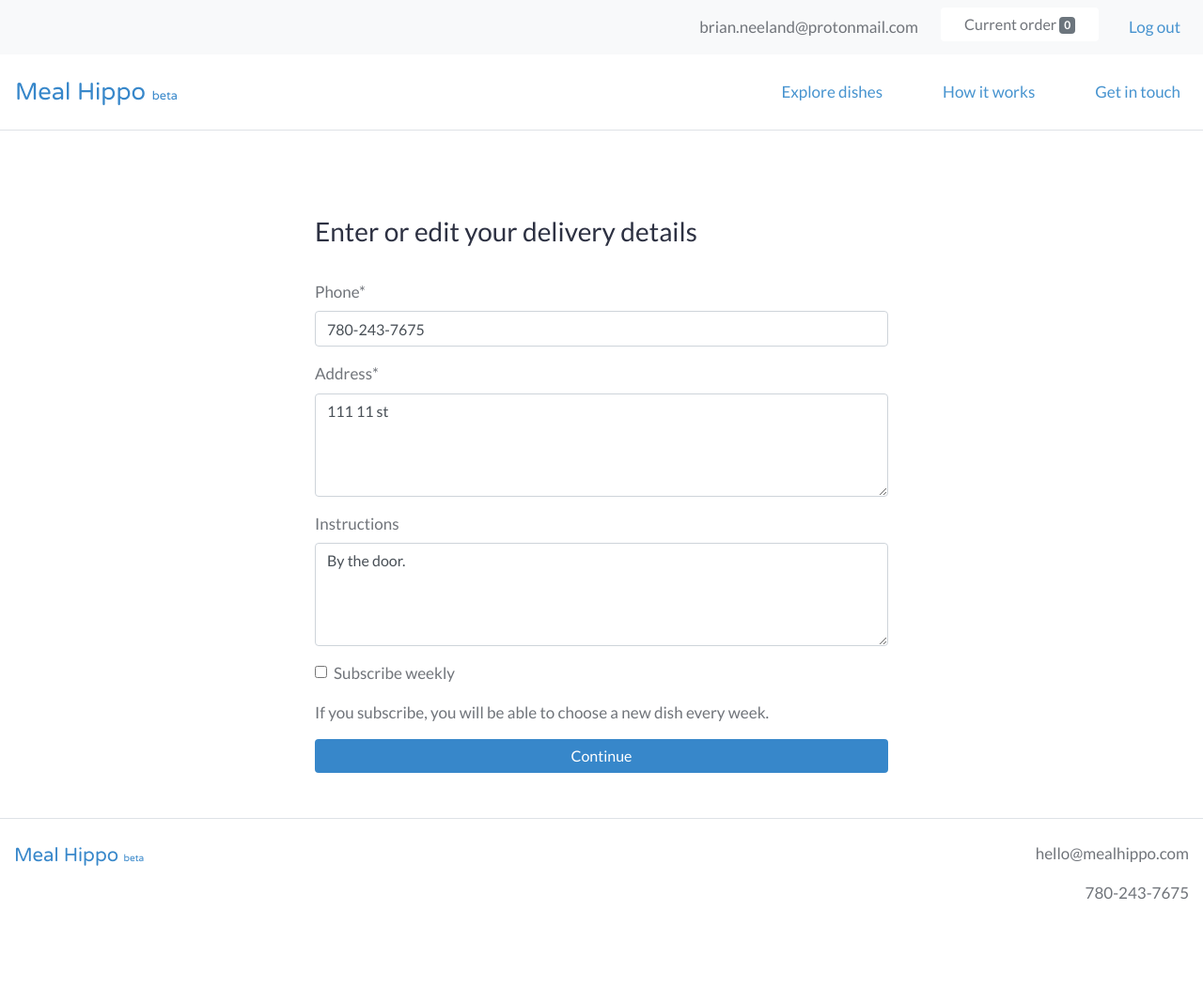
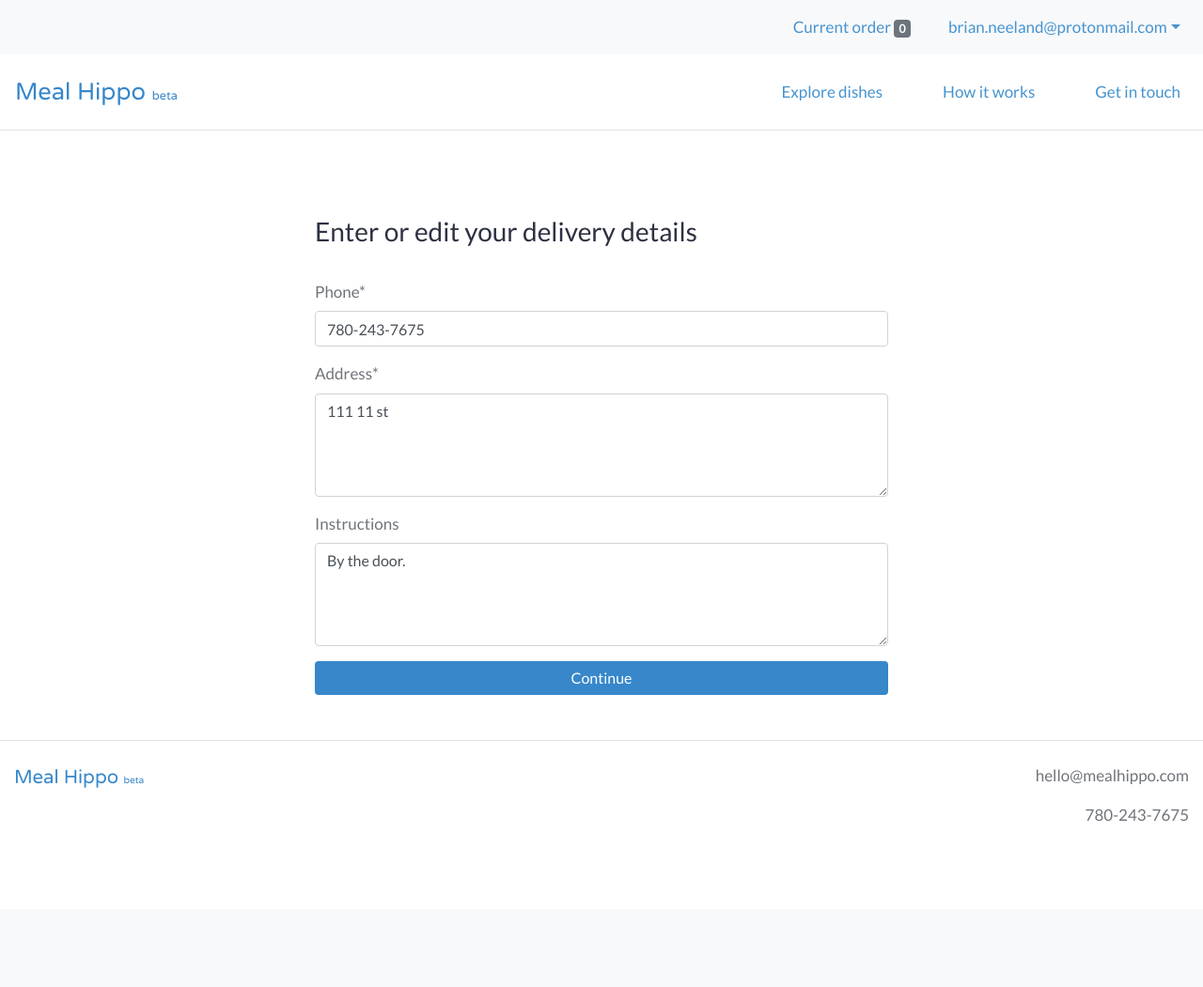
Before and after one commit to bneeland/meal-hippo, a Django app: page /order/delivery in a window 1280 px wide. Shown: the whole page at 94% size. After the commit the page ends 968 px from the top, so only its background shows below. Run offline with Django 3.2, Linux system fonts and the light colour scheme; the first user in the database is signed in; data comes from the database, SQL or seed files in the repository; some libraries are stand-ins or nearby versions.

Commit message:
Created new model for subscriptions, moved subscribe function to user menu, added email notifications

```diff
--- a/static/style.css
+++ b/static/style.css
@@ -11,8 +11,9 @@
     --link_light: #60A9D9;
     --nav_dark: #4693CF;
     --nav_light: #60A9D9;
-    --attention_dark: #E6C229;
-    --attention_light: #EED33D;
+    --attention_dark: #FFBA08;
+    --attention_light: #FFC518;
+    --attention_text: #4d4400;
 }
 
 body {
--- a/templates/base.html
+++ b/templates/base.html
@@ -25,27 +25,24 @@
     <!-- Bootstrap -->
     <link rel="stylesheet" href="https://stackpath.bootstrapcdn.com/bootstrap/4.4.1/css/bootstrap.min.css" integrity="sha384-Vkoo8x4CGsO3+Hhxv8T/Q5PaXtkKtu6ug5TOeNV6gBiFeWPGFN9MuhOf23Q9Ifjh" crossorigin="anonymous">
     <link rel="stylesheet" type="text/css" href="{% static 'style.css' %}">
-     <!-- Crips Chat -->
+     <!-- Crisp Chat -->
      <script type="text/javascript">window.$crisp=[];window.CRISP_WEBSITE_ID="236504b4-421b-42dd-a06a-f2b089be0bed";(function(){d=document;s=d.createElement("script");s.src="https://client.crisp.chat/l.js";s.async=1;d.getElementsByTagName("head")[0].appendChild(s);})();</script>
   </head>
   <body>
     {% if user.is_authenticated %}
-      <nav class="navbar navbar-expand-md navbar-light bg-light">
+        <nav class="navbar navbar-expand-md navbar-light user-nav bg-light">
             <ul class="navbar-nav ml-md-auto mx-md-0 mx-auto text-md-left text-center">
-            <li class="nav-item ml-4">
-              <span class="navbar-text">
-                {{ request.user.email }}
-              </span>
-            </li>
-            <li class="nav-item ml-4">
-              <a href="{% url 'webplatform:order_items_view' %}">
-                <button type="button" class="btn btn-light bg-white">
-                  Current order <span class="badge badge-secondary">{{ request.user|cart_item_count }}</span>
-                </button>
+              <li class="nav-item mr-4">
+                <a class="nav-link" href="{% url 'webplatform:order_items_view' %}">Current order <span class="badge badge-secondary">{{ request.user|cart_item_count }}</span>
                 </a>
               </li>
-            <li class="nav-item ml-4">
+              <li class="nav-item dropdown">
+                <a class="nav-link dropdown-toggle" data-toggle="dropdown" href="#" role="button" aria-haspopup="true" aria-expanded="false">{{ request.user.email }}</a>
+                <div class="dropdown-menu">
+                  <a class="nav-link" href="{% url 'webplatform:subscribe_toggle' request.path %}">{% if is_subscribed %}Subscribed <i class="fas fa-toggle-on"></i>{% else %}Subscribe now <i class="fas fa-toggle-off"></i>{% endif %}</a>
+                  <div class="dropdown-divider"></div>
                   <a class="nav-link" href="{% url 'logout' %}">Log out</a>
+                </div>
               </li>
             </ul>
         </nav>
@@ -58,20 +55,20 @@
       </button>
       <div class="collapse navbar-collapse" id="navbarText">
         <ul class="navbar-nav ml-auto">
-          <li class="nav-item ml-5">
+          <li class="nav-item mr-5">
             <a class="nav-link" href="{% url 'webplatform:order_items_view' %}">Explore dishes</a>
           </li>
-          <li class="nav-item ml-5">
+          <li class="nav-item mr-5">
             <a class="nav-link" href="{% url 'webplatform:support_view' %}">How it works</a>
           </li>
-          <li class="nav-item ml-5">
+          <li class="nav-item">
             <a class="nav-link" href="{% url 'webplatform:contact_view' %}">Get in touch</a>
           </li>
           {% if not user.is_authenticated %}
-            <li class="nav-item ml-5">
+            <li class="nav-item ml-5 mr-5">
               <a class="nav-link" href="{% url 'login' %}">Log in</a>
             </li>
-            <li class="nav-item ml-5">
+            <li class="nav-item">
               <a class="btn btn-primary" href="{% url 'users:signup' %}?next={% url 'webplatform:order_items_view' %}" role="button">Sign up</a>
             </li>
           {% endif %}
--- a/users/signals.py
+++ b/users/signals.py
@@ -4,9 +4,10 @@ sys.path.append("..")
 from django.db.models.signals import post_save
 from django.dispatch import receiver
 from .models import CustomUser
-from webplatform.models import UserDeliveryDetail
+from webplatform.models import UserDeliveryDetail, UserSubscription
 
 @receiver(post_save, sender=CustomUser)
 def create_user_delivery_detail(sender, instance, created, **kwargs):
     if created:
         UserDeliveryDetail.objects.create(user=instance)
+        UserSubscription.objects.create(user=instance)
--- a/webplatform/admin.py
+++ b/webplatform/admin.py
@@ -9,3 +9,4 @@ admin.site.register(models.Order)
 admin.site.register(models.UserDeliveryDetail)
 admin.site.register(models.Payment)
 admin.site.register(models.Feedback)
+admin.site.register(models.UserSubscription)
--- a/webplatform/forms.py
+++ b/webplatform/forms.py
@@ -65,7 +65,7 @@ class OrderTimingForm(ModelForm):
 class OrderDeliveryForm(ModelForm):
     class Meta:
         model = models.UserDeliveryDetail
-        fields = ['phone', 'address', 'instructions', 'is_subscribed']
+        fields = ['phone', 'address', 'instructions']
         widgets = {
           'address': forms.Textarea(attrs={'rows':4}),
           'instructions': forms.Textarea(attrs={'rows':4}),
--- a/webplatform/models.py
+++ b/webplatform/models.py
@@ -95,6 +95,13 @@ class UserDeliveryDetail(models.Model):
     def __str__(self):
         return self.user.email
 
+class UserSubscription(models.Model):
+    user = models.OneToOneField(settings.AUTH_USER_MODEL, on_delete=models.CASCADE)
+    is_subscribed = models.BooleanField(default=False)
+
+    def __str__(self):
+        return self.user.email
+
 class Feedback(models.Model):
     FEEL_CHOICES = (
         ('VD', 'Very disappointed'),
--- a/webplatform/templates/webplatform/order_delivery_view.html
+++ b/webplatform/templates/webplatform/order_delivery_view.html
@@ -19,7 +19,6 @@
       <form method="post">
         {% csrf_token %}
         {{ form|crispy }}
-        <p>If you subscribe, you will be able to choose a new dish every week.</p>
         <input type="submit" value="Continue" class="btn btn-primary btn-block">
       </form>
     </div>
--- a/webplatform/urls.py
+++ b/webplatform/urls.py
@@ -17,4 +17,5 @@ urlpatterns = [
     path('feedback/thanks', views.FeedbackCompleteView.as_view(), name='feedback_complete_view'),
     path('add_to_order/<int:pk>', views.add_to_order, name='add_to_order'),
     path('remove_from_order/<int:pk>', views.remove_from_order, name='remove_from_order'),
+    path('subscribe_toggle/<path:path>', views.subscribe_toggle, name='subscribe_toggle'),
 ]
--- a/webplatform/views.py
+++ b/webplatform/views.py
@@ -2,6 +2,7 @@ from django.shortcuts import render, get_object_or_404, redirect
 from django.views import View
 from django.views.generic.edit import CreateView, UpdateView, FormView
 from django.views.generic import TemplateView, ListView
+from django.views.generic.base import ContextMixin
 from django.contrib.auth.mixins import LoginRequiredMixin
 from django.http import HttpResponseRedirect
 from django.urls import reverse_lazy
@@ -16,16 +17,25 @@ from . import models
 from . import forms
 from . import tasks
 
-class SupportView(TemplateView):
+class IsSubscribedMixin(ContextMixin):
+    def get_context_data(self, **kwargs):
+        context = super(IsSubscribedMixin, self).get_context_data(**kwargs)
+        user = self.request.user
+        user_subscription_qs = models.UserSubscription.objects.filter(user=user)
+        user_subscription = user_subscription_qs[0]
+        context['is_subscribed'] = user_subscription.is_subscribed
+        return context
+
+class SupportView(IsSubscribedMixin, TemplateView):
     template_name = 'webplatform/support_view.html'
 
-class ContactView(TemplateView):
+class ContactView(IsSubscribedMixin, TemplateView):
     template_name = 'webplatform/contact_view.html'
 
-class HomeView(TemplateView):
+class HomeView(IsSubscribedMixin, TemplateView):
     template_name = 'webplatform/home_view.html'
 
-class OrderItemsView(ListView):
+class OrderItemsView(IsSubscribedMixin, ListView):
     model = models.Supplier
     template_name = 'webplatform/order_items_view.html'
     context_object_name = 'active_suppliers'
@@ -94,7 +104,26 @@ def remove_from_order(request, pk):
         messages.info(request, "No dish to remove")
     return redirect("webplatform:order_items_view")
 
-class OrderTimingView(LoginRequiredMixin, UpdateView):
+def subscribe_toggle(request, path):
+    user = request.user
+    user_subscription_qs = models.UserSubscription.objects.filter(user=user)
+    user_subscription = user_subscription_qs[0]
+    if user_subscription.is_subscribed == False:
+        user_subscription.is_subscribed = True
+        tasks.send_mail_with_celery.delay(
+            subject='User has subscribed on mealhippo.com beta',
+            message='A user has subscribed on mealhippo.com beta. The user who did this was '+user.email+'. This was done at '+str(timezone.localtime(timezone.now()))+'.'
+        )
+    else:
+        user_subscription.is_subscribed = False
+        tasks.send_mail_with_celery.delay(
+            subject='User has unsubscribed on mealhippo.com beta',
+            message='A user has unsubscribed on mealhippo.com beta. The user who did this was '+user.email+'. This was done at '+str(timezone.localtime(timezone.now()))+'.'
+        )
+    user_subscription.save()
+    return redirect(path)
+
+class OrderTimingView(IsSubscribedMixin, LoginRequiredMixin, UpdateView):
     login_url = 'login'
 
     template_name = 'webplatform/order_timing_view.html'
@@ -108,7 +137,7 @@ class OrderTimingView(LoginRequiredMixin, UpdateView):
             if order.items.count() > 0:
                 return order
 
-class OrderDeliveryView(LoginRequiredMixin, UpdateView):
+class OrderDeliveryView(IsSubscribedMixin, LoginRequiredMixin, UpdateView):
     login_url = 'login'
 
     template_name = 'webplatform/order_delivery_view.html'
@@ -118,7 +147,7 @@ class OrderDeliveryView(LoginRequiredMixin, UpdateView):
     def get_object(self):
         return get_object_or_404(models.UserDeliveryDetail, user=self.request.user)
 
-class OrderPaymentView(LoginRequiredMixin, View):
+class OrderPaymentView(IsSubscribedMixin, LoginRequiredMixin, View):
     def get(self, *args, **kwargs):
         order = models.Order.objects.get(user=self.request.user, is_completed=False)
         order_items = order.items.all()
@@ -193,12 +222,12 @@ class OrderPaymentView(LoginRequiredMixin, View):
 
 
 
-class OrderCompleteView(LoginRequiredMixin, TemplateView):
+class OrderCompleteView(IsSubscribedMixin, LoginRequiredMixin, TemplateView):
     login_url = 'login'
 
     template_name = 'webplatform/order_complete_view.html'
 
-class FeedbackView(LoginRequiredMixin, CreateView):
+class FeedbackView(IsSubscribedMixin, LoginRequiredMixin, CreateView):
     login_url = 'login'
 
     template_name = 'webplatform/feedback_view.html'
@@ -209,7 +238,7 @@ class FeedbackView(LoginRequiredMixin, CreateView):
         form.instance.user = self.request.user
         return super().form_valid(form)
 
-class FeedbackCompleteView(LoginRequiredMixin, TemplateView):
+class FeedbackCompleteView(IsSubscribedMixin, LoginRequiredMixin, TemplateView):
     login_url = 'login'
 
     template_name = 'webplatform/feedback_complete_view.html'
```
Also changed, not shown: other parts of static/style.css (+6 -0 lines), structure.md (added, +43 -0 lines), db.sqlite3, webplatform/migrations/0043_usersubscription.py (added). Lines whose indentation alone changed are shown as unchanged.
